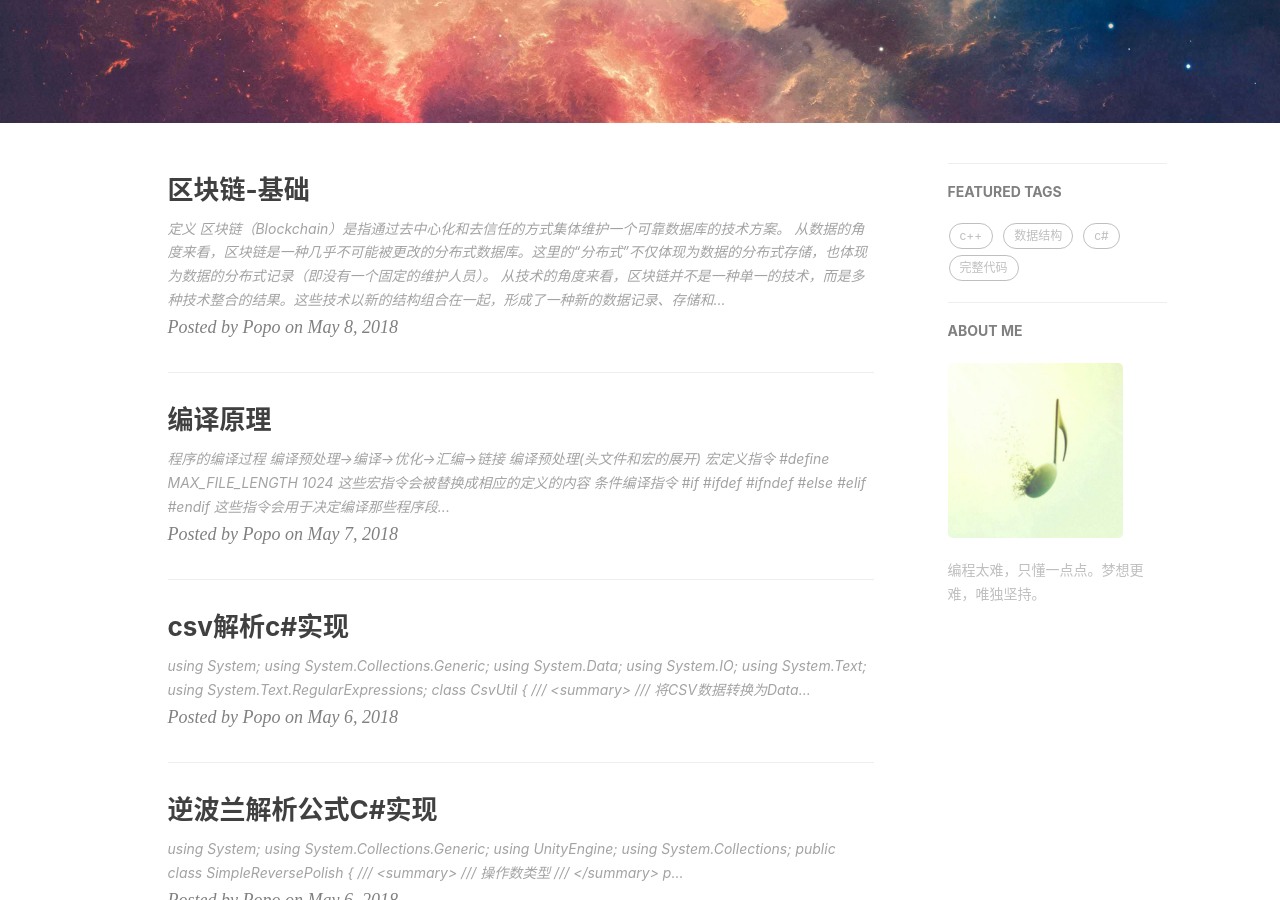
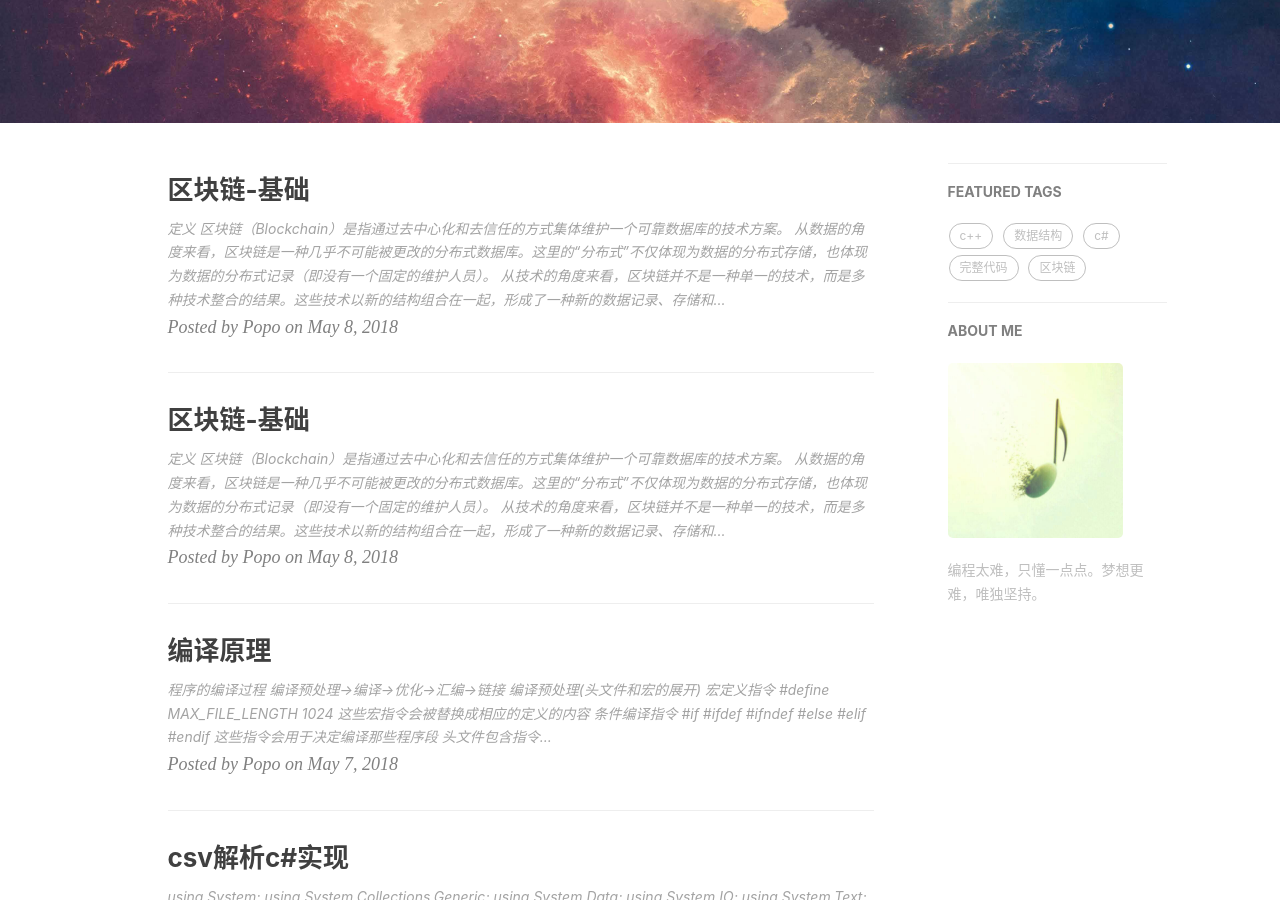
Before and after one commit to linchunbogit/linchunbogit.github.io, a Jekyll site: the page built from index.html, in a window 1280 px wide and 900 px high, scrolled down 295 px. Built offline with Jekyll 4.4.1, drawn with Linux system fonts in a browser that asks for light colours; nearby versions of some CDN libraries; the list of posts is cut into pages by our own code; some of the changed text lies outside the part shown.

Commit message:
base compile

```diff
--- /dev/null
+++ b/_posts/2018-05-08-shader-.md
@@ -0,0 +1,26 @@
+---
+layout:     post
+title:      "区块链-基础"
+subtitle:   " "
+date:       2018-05-08 17:10:00
+author:     "Popo"
+header-img: "img/bg/bg_xingkong5.jpg"
+tags:
+    - 区块链
+---
+### 定义
+区块链（Blockchain）是指通过去中心化和去信任的方式集体维护一个可靠数据库的技术方案。
+从数据的角度来看，区块链是一种几乎不可能被更改的分布式数据库。这里的“分布式”不仅体现为数据的分布式存储，也体现为数据的分布式记录（即没有一个固定的维护人员）。
+从技术的角度来看，区块链并不是一种单一的技术，而是多种技术整合的结果。这些技术以新的结构组合在一起，形成了一种新的数据记录、存储和表达的方式。
+
+
+### 区块链技术基本原理
+**交易（Transaction）：**一次操作，导致账本状态的一次改变，如添加一条记录；
+**区块（Block）：**记录一段时间内发生的交易和状态结果，是对当前账本状态的一次共识；
+**链（chain）：**由一个个区块按照发生顺序串联而成，是整个状态变化的日志记录。
+
+### 特征
+**开放性，共识思维：**任何人都可以参与到区块链网络，每一台设备都能作为一个节点，每个节点都允许获得一份完整的数据库拷贝。节点间基于一套共识机制，通过竞争计算共同维护整个区块链。任一节点失效，其余节点仍能正常工作。
+**不可篡改：**单个甚至多个节点对数据库的修改无法影响其他节点的数据库，除非能控制整个网络中超过51%的节点同时修改，这几乎不可能发生。区块链中的每一笔交易都通过密码学方法与相邻两个区块串联，因此可以追溯到任何一笔交易的前世今生。
+**去中心的信任机制：**区块链由众多节点共同组成一个点对点的网络，不存在中心化的设备和管理机构。节点之间数据交换通过数字签名技术进行验证，无需互相信任，只要按照系统既定的规则进行，节点之间不能也无法欺骗其它节点。
+**隐私保护（交易透明，双方匿名）：**区块链的运行规则是公开透明的，所有的数据信息也是公开的，因此每一笔交易都对所有节点可见。由于节点与节点之间是去信任的，因此节点之间无需公开身份，每个参与的节点都是匿名的。
```
Also changed, not shown: _posts/2018-05-07-base-compile.md (+1 -0 lines).
